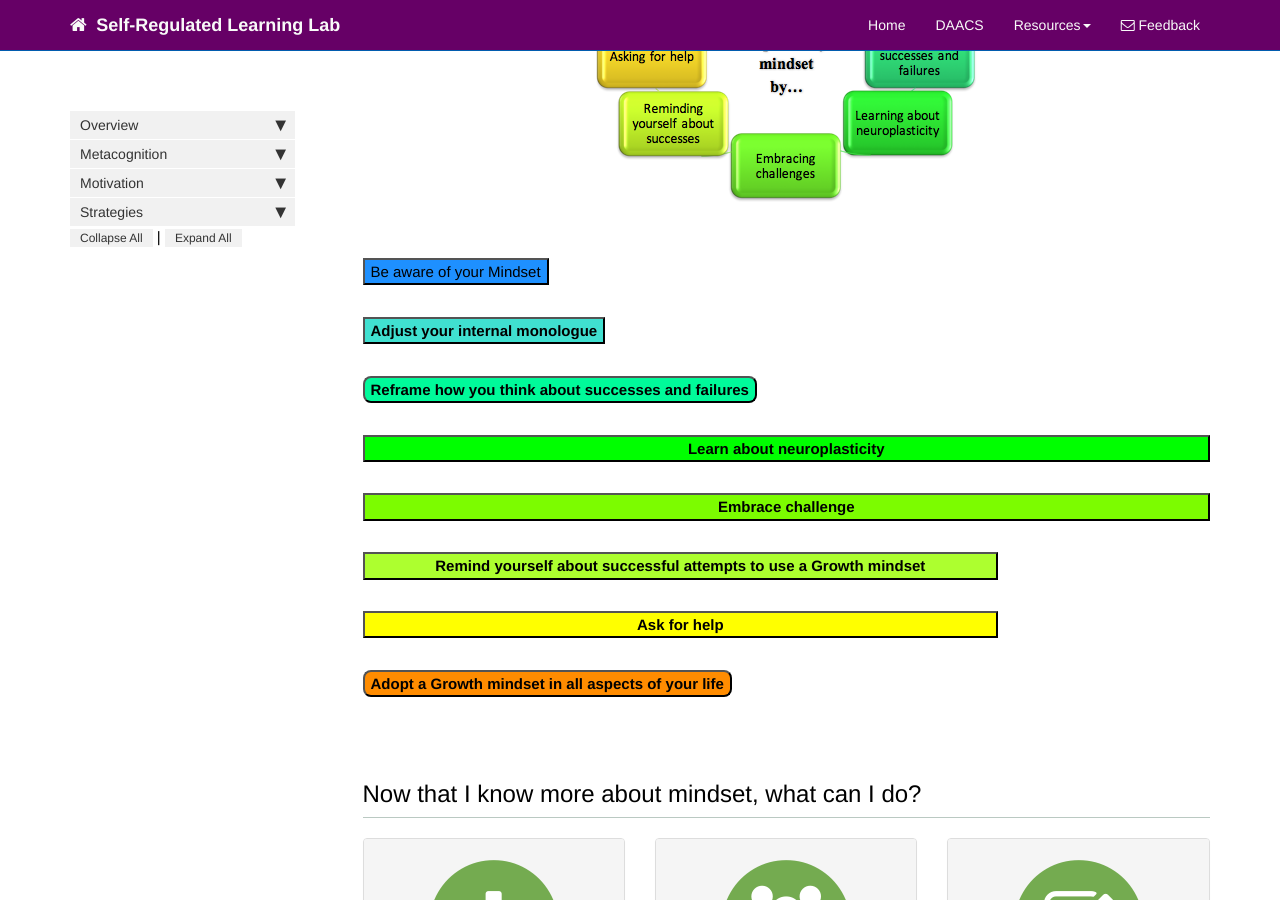
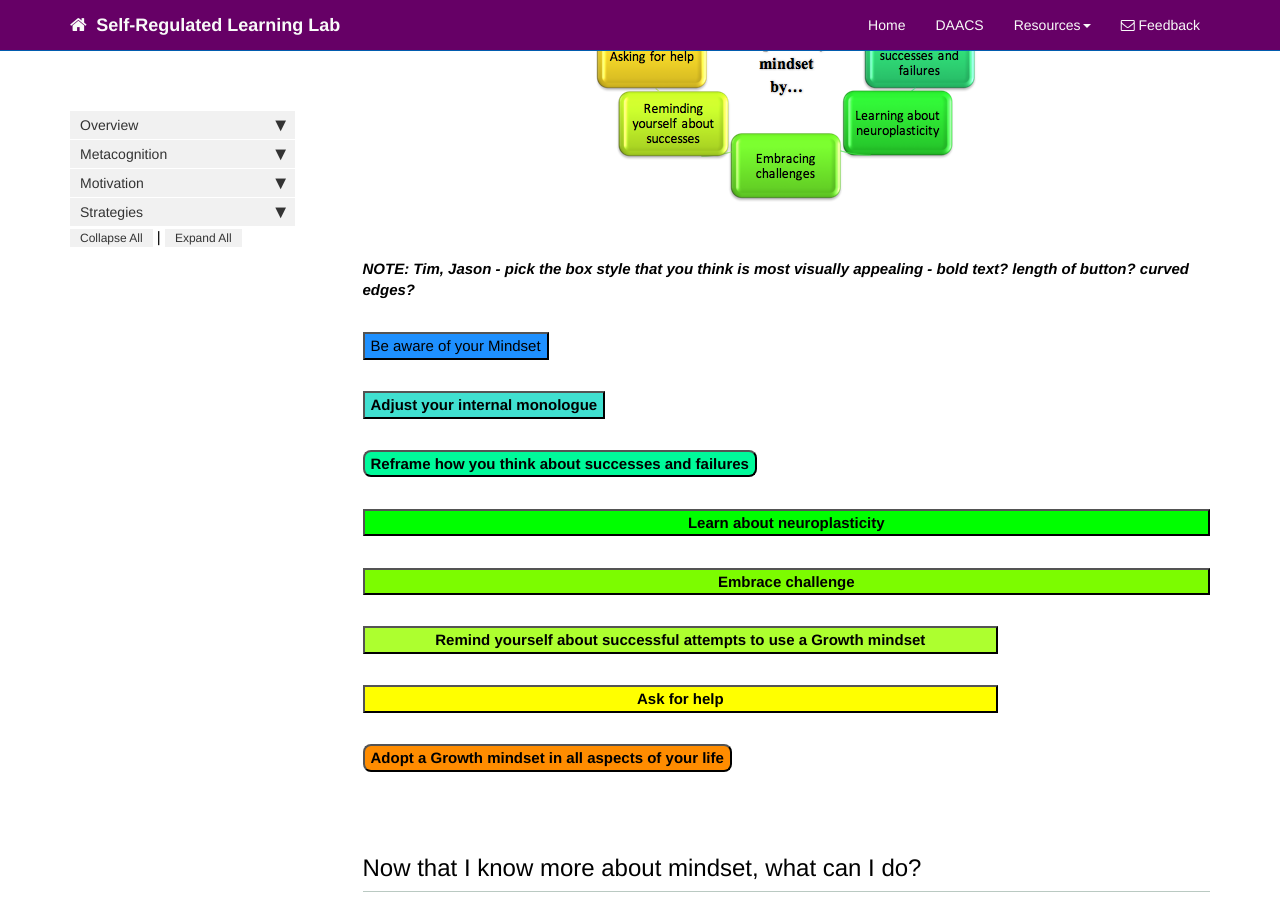
Before and after one commit to dfranklin02/SRL, a Jekyll site: the page built from docs/pages/motivation/mindset_recommendations.md, in a window 1280 px wide and 900 px high, scrolled down 477 px. Built offline with Jekyll 4.4.1, drawn with Linux system fonts in a browser that asks for light colours; nearby versions of some CDN libraries; comment, search, counter and statistics services are not loaded.

Commit message:
Update mindset_recommendations.md

```diff
--- a/docs/pages/motivation/mindset_recommendations.md
+++ b/docs/pages/motivation/mindset_recommendations.md
@@ -26,7 +26,9 @@ There are many different things students can do to improve their mindset. Below
 <br>
 <br>
 
+<b><i>NOTE: Tim, Jason - pick the box style that you think is most visually appealing - bold text? length of button? curved edges? </i></b>
 
+<br>
 <button data-toggle="collapse" data-target="#aware" style="background-color:DodgerBlue">Be aware of your Mindset</button>
 
 <div id="aware" class="collapse">
```
